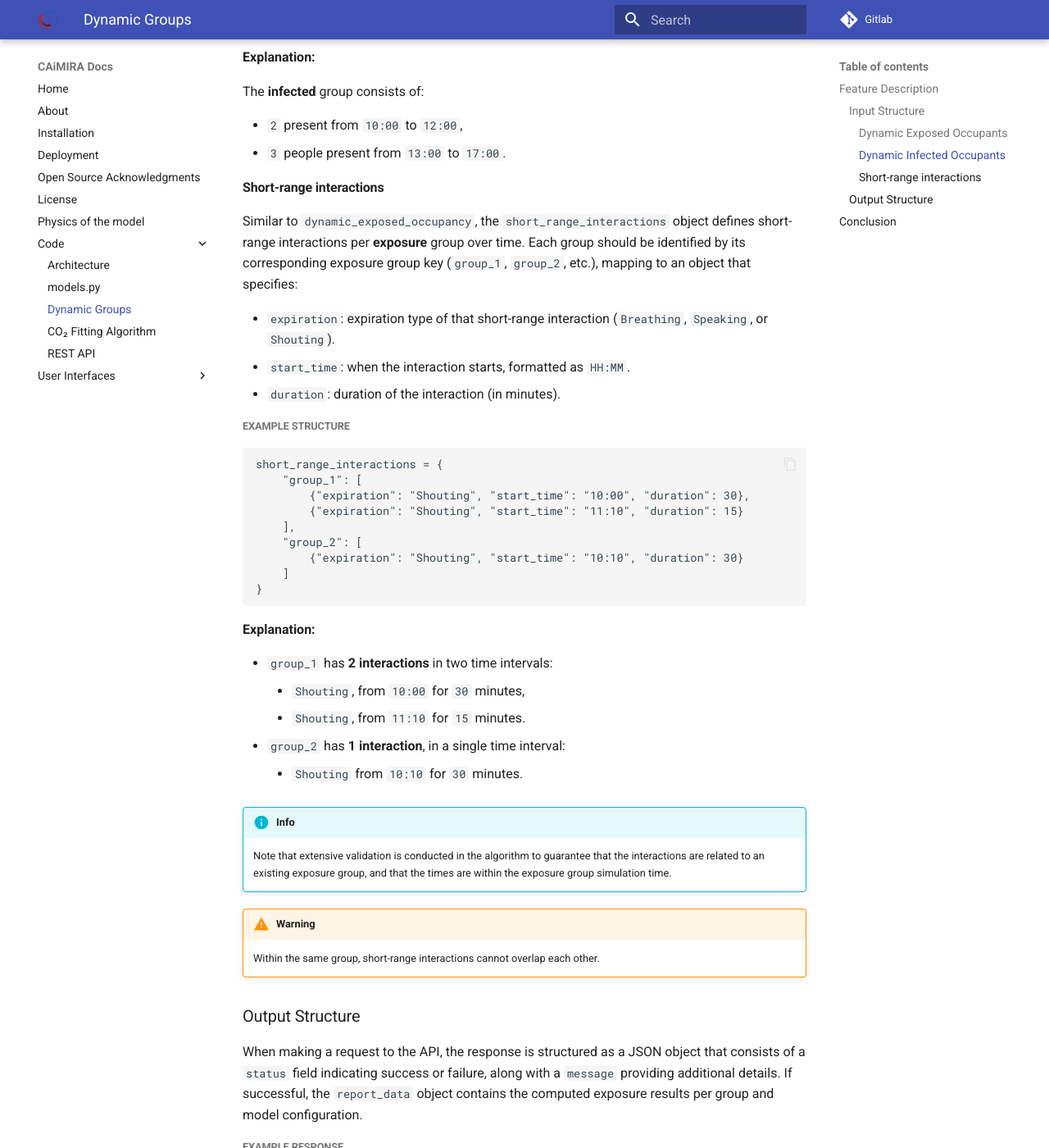
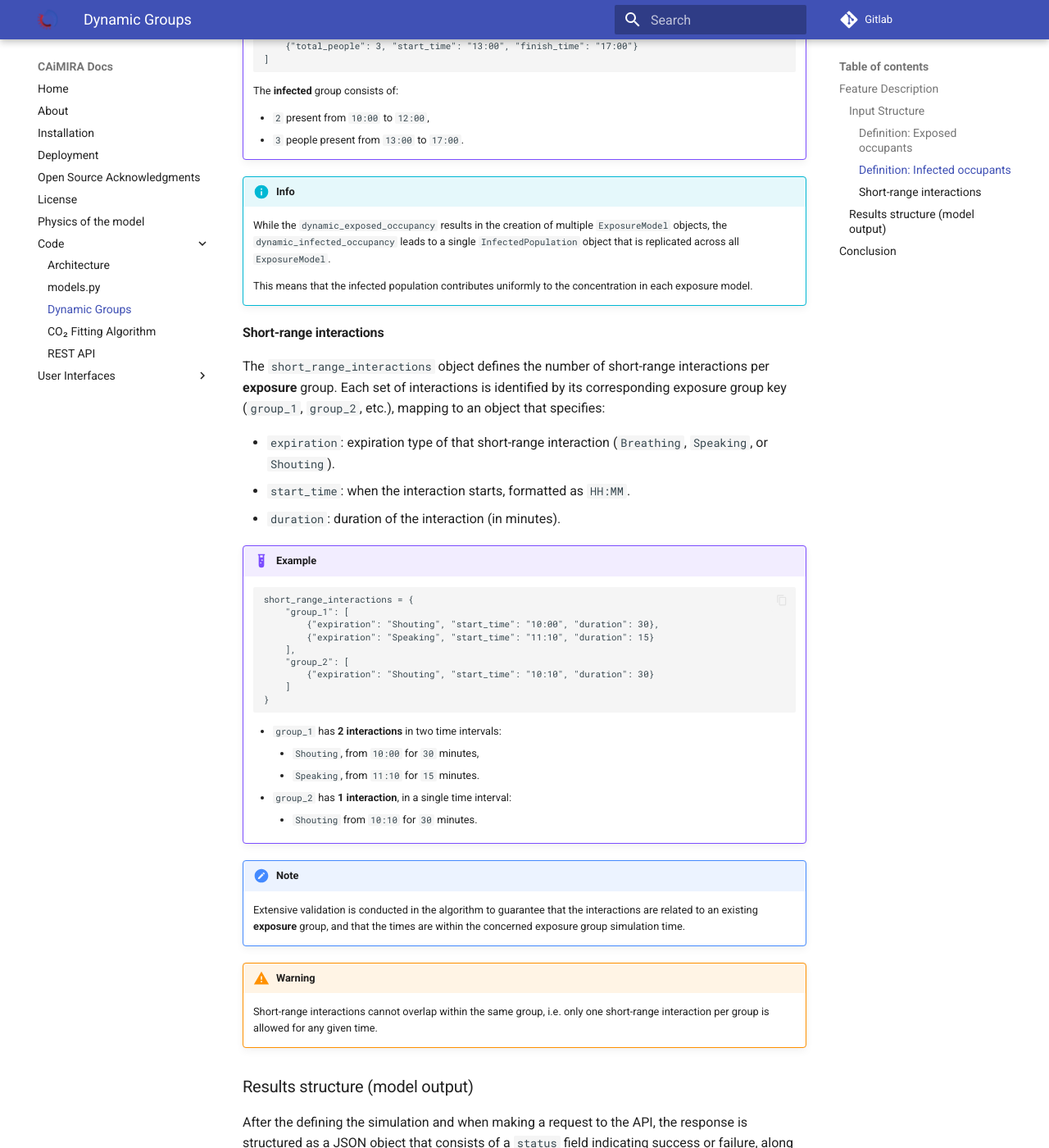
Before and after one commit to CERN/CAiMIRA, an MkDocs documentation site: the page built from caimira/docs/mkdocs/docs/code/dynamic_groups.md, in a window 1280 px wide and 1400 px high, scrolled down 1891 px. Shown: the whole window at 82% size. Built offline with MkDocs 1.6.1 and Material for MkDocs 9.7.7, drawn with Linux system fonts in a browser that asks for light colours; some of the changed text lies outside the part shown.

Commit message:
updates on dynamic groups documentation after reviewing process

````diff
--- a/caimira/docs/mkdocs/docs/code/dynamic_groups.md
+++ b/caimira/docs/mkdocs/docs/code/dynamic_groups.md
@@ -1,196 +1,190 @@
-# Dynamic Occupancy Model
+# Dynamic Occupancy Groups
 
-The dynamic occupancy model introduces the capability to handle multiple **exposure** groups within a single simulation, facilitating more accurate risk assessments, including the viral dose, probability of infection and expected new cases results. It can also be used to define groups and use the [CO<sub>2</sub> fitting algorithm](fitting_algorithm.md).
+The dynamic occupancy introduces the capability to handle multiple **exposure** groups within an event. Instead of having one single set of parameters for all the exposed (susceptible) occupants, this feature enables the model to have *n* groups, each with a specific occupancy profile and set of short-range interactions. This will facilitate more accurate risk assessments in a more heterogenous environment. This can also be used to define dynamic groups for the [CO<sub>2</sub> fitting algorithm](fitting_algorithm.md).
 
-This page covers the [description](#feature-description), [input structure](#input-structure), and [output structure](#output-structure) of this feature.
+!!!note
+    When in development mode, this feature enables the model to have *n* groups, each with their specific characteristics, e.g. masks, physical activity or host immunities.
+
+This page covers the [description](#feature-description), [input structure](#input-structure), and [results structure](#output-structure) of this feature.
 
 ## Feature Description
 
-The feature revolves around the concept of `ExposureModelGroup`, which encapsulates a set of `ExposureModel` instances. Each `ExposureModelGroup` represents a distinct group of individuals exposed to environmental conditions, allowing separate evaluation of infection risks and new case expectations.
+The feature revolves around the concept of a new `ExposureModelGroup` class, which encapsulates a set of `ExposureModel` instances. Each `ExposureModel` represents a distinct group of exposed occupants.
 
 ### Input Structure
 
-The dynamic groups modeling is controlled by the `occupancy_format` input, set as `static` by default. To enable the dynamic modelling, the corresponding value should be set to `dynamic`:
+The modelling of dynamic groups is controlled by the `occupancy_format` input, set as `static` by default. To enable it, the corresponding value should be set to `dynamic`:
 
 ```
 occupancy_format = "dynamic"
 ```
 
-#### Dynamic Exposed Occupants
+#### Definition: Exposed occupants
 
 The `dynamic_exposed_occupancy` object defines the presence of exposed population groups over time. Each group should be identified by a unique key (`group_1`, `group_2`, etc.), mapping to an object that specifies:
 
 - `total_people`: The total number of **exposed** individuals in the group.
 - `presence`: A list of time intervals (`start_time` and `finish_time`) during which the group was present, formatted as `HH:MM`.
 
-##### Example Structure:
+!!!example
 
-```
-dynamic_exposed_occupancy = {
-    "group_1": {
-        "total_people": 5,
-        "presence": [
-            {"start_time": "09:00", "finish_time": "12:00"},
-            {"start_time": "13:00", "finish_time": "17:00"}
-        ]
-    },
-    "group_2": {
-        "total_people": 10,
-        "presence": [
-            {"start_time": "10:00", "finish_time": "11:00"}
-        ]
-    }
-}
-```
+        dynamic_exposed_occupancy = {
+            "group_1": {
+                "total_people": 5,
+                "presence": [
+                    {"start_time": "09:00", "finish_time": "12:00"},
+                    {"start_time": "13:00", "finish_time": "17:00"}
+                ]
+            },
+            "group_2": {
+                "total_people": 10,
+                "presence": [
+                    {"start_time": "10:00", "finish_time": "11:00"}
+                ]
+            }
+        }
 
-**Explanation:**
+    - `group_1` consists of **5 individuals** present in two time intervals:
+        - `09:00` to `12:00`.
+        - `13:00` to `17:00`.
+    - `group_2` consists of **10 individuals**, present from:
+        - `10:00` to `11:00`.
 
-- `group_1` consists of **5 individuals** present in two time intervals:
-    - `09:00` to `12:00`.
-    - `13:00` to `17:00`.
-- `group_2` consists of **10 individuals**, present from:
-    - `10:00` to `11:00`.
-
-#### Dynamic Infected Occupants
+#### Definition: Infected occupants
 
 Unlike the `dynamic_exposed_occupancy`, the `dynamic_infected_occupancy` represents a single group of infected occupants that contributes to all exposure groups. It should be defined as a list where each entry defines a time interval during which infected individuals were present. Each entry includes:
 
 - `total_people`: the total number of **infected** individuals in the group,
 - `start_time` and `finish_time`: the time boundaries at which the occupants were present, formatted as `HH:MM`.
 
-##### Example Structure
+!!!example
 
-```
-dynamic_infected_occupancy = [
-    {"total_people": 2, "start_time": "10:00", "finish_time": "12:00"},
-    {"total_people": 3, "start_time": "13:00", "finish_time": "17:00"}
-]
-```
+        dynamic_infected_occupancy = [
+            {"total_people": 2, "start_time": "10:00", "finish_time": "12:00"},
+            {"total_people": 3, "start_time": "13:00", "finish_time": "17:00"}
+        ]
 
-**Explanation:**
+    The **infected** group consists of:
 
-The **infected** group consists of:
+    - `2` present from `10:00` to `12:00`,
+    - `3` people present from `13:00` to `17:00`.
 
-- `2` present from `10:00` to `12:00`,
-- `3` people present from `13:00` to `17:00`.
+!!!info
+    While the `dynamic_exposed_occupancy` results in the creation of multiple `ExposureModel` objects, the `dynamic_infected_occupancy` leads to a single `InfectedPopulation` object that is replicated across all `ExposureModel`.
+
+    This means that the infected population contributes uniformly to the concentration in each exposure model.
 
 #### Short-range interactions
 
-Similar to `dynamic_exposed_occupancy`, the `short_range_interactions` object defines short-range interactions per **exposure** group over time. Each group should be identified by its corresponding exposure group key (`group_1`, `group_2`, etc.), mapping to an object that specifies:
+The `short_range_interactions` object defines the number of short-range interactions per **exposure** group. Each set of interactions is identified by its corresponding exposure group key (`group_1`, `group_2`, etc.), mapping to an object that specifies:
 
 - `expiration`: expiration type of that short-range interaction (`Breathing`, `Speaking`, or `Shouting`).
 - `start_time`: when the interaction starts, formatted as `HH:MM`.
 - `duration`: duration of the interaction (in minutes).
 
-##### Example Structure
+!!!example
 
-```
-short_range_interactions = {
-    "group_1": [
-        {"expiration": "Shouting", "start_time": "10:00", "duration": 30},
-        {"expiration": "Shouting", "start_time": "11:10", "duration": 15}
-    ],
-    "group_2": [
-        {"expiration": "Shouting", "start_time": "10:10", "duration": 30}
-    ]
-}
-```
+        short_range_interactions = {
+            "group_1": [
+                {"expiration": "Shouting", "start_time": "10:00", "duration": 30},
+                {"expiration": "Speaking", "start_time": "11:10", "duration": 15}
+            ],
+            "group_2": [
+                {"expiration": "Shouting", "start_time": "10:10", "duration": 30}
+            ]
+        }
 
-**Explanation:**
+    - `group_1` has **2 interactions** in two time intervals:
+        - `Shouting`, from `10:00` for `30` minutes,
+        - `Speaking`, from `11:10` for `15` minutes.
+    - `group_2` has **1 interaction**, in a single time interval:
+        - `Shouting` from `10:10` for `30` minutes.
 
-- `group_1` has **2 interactions** in two time intervals:
-    - `Shouting`, from `10:00` for `30` minutes,
-    - `Shouting`, from `11:10` for `15` minutes.
-- `group_2` has **1 interaction**, in a single time interval:
-    - `Shouting` from `10:10` for `30` minutes.
-
-!!! info
-    Note that extensive validation is conducted in the algorithm to guarantee that the interactions are related to an existing exposure group, and that the times are within the exposure group simulation time.
+!!! note
+    Extensive validation is conducted in the algorithm to guarantee that the interactions are related to an existing **exposure** group, and that the times are within the concerned exposure group simulation time.
 
 !!! warning
-    Within the same group, short-range interactions cannot overlap each other.
+    Short-range interactions cannot overlap within the same group, i.e. only one short-range interaction per group is allowed for any given time.
 
-### Output Structure
+### Results structure (model output)
 
-When making a request to the API, the response is structured as a JSON object that consists of a `status` field indicating success or failure, along with a `message` providing additional details. If successful, the `report_data` object contains the computed exposure results per group and model configuration.
+After the defining the simulation and when making a request to the API, the response is structured as a JSON object that consists of a `status` field indicating success or failure, along with a `message` providing additional details. If successful, the `report_data` object contains the computed exposure results per group and model configuration.
 
-##### Example Response
+!!!example
 
-```
-{
-    "status": "success",
-    "message": "Results generated successfully",
-    "report_data": {
-        "model": ...,
-        "times": ...,
-        "CO2_concentrations": ...,
-        "groups": {
-            "group_1": {
-                "prob_inf": ...,
-                "prob_inf_sd": ...,
-                "prob_dist": ...,
-                "prob_hist_count": ...,
-                "prob_hist_bins": ...,
-                "expected_new_cases": ...,
-                "exposed_presence_intervals": ...,
-                "concentrations": ...,
-                "cumulative_doses": ...,
-                "long_range_prob": ...,
-                "long_range_R0": ...,
-                "short_range_interactions": ...,
-                "concentrations_zoomed": ...,
-                "long_range_cumulative_doses": ...
-            },
-            "group_2": ...
+        {
+            "status": "success",
+            "message": "Results generated successfully",
+            "report_data": {
+                "model": ...,
+                "times": ...,
+                "CO2_concentrations": ...,
+                "groups": {
+                    "group_1": {
+                        "prob_inf": ...,
+                        "prob_inf_sd": ...,
+                        "prob_dist": ...,
+                        "prob_hist_count": ...,
+                        "prob_hist_bins": ...,
+                        "expected_new_cases": ...,
+                        "exposed_presence_intervals": ...,
+                        "concentrations": ...,
+                        "cumulative_doses": ...,
+                        "long_range_prob": ...,
+                        "long_range_R0": ...,
+                        "short_range_interactions": ...,
+                        "concentrations_zoomed": ...,
+                        "long_range_cumulative_doses": ...
+                    },
+                    "group_2": ...
+                }
+            }
         }
-    }
-}
-```
 
-**Explanation:**
+    The output response is structured as follows:
 
-The output response is structured as follows:
+    - Top-Level Fields:
 
-###### Top-Level Fields:
+        - `status` (string) – Indicates whether the request was successful (`"success"`) or if an error occurred (`"error"`).
+        - `message` (string) – Provides a brief description of the response outcome.
 
-- `status` (string) – Indicates whether the request was successful (`"success"`) or if an error occurred (`"error"`).
-- `message` (string) – Provides a brief description of the response outcome.
+    - `report_data` Object:
 
-###### `report_data` Object:
+        - `model` (object) – Representation of the exposure model used.
+        - `times` (array) – Full simulation timestamps.
+        - `CO2_concentrations` (array) – CO<sub>2</sub> concentration levels over time.
+        - `groups` (object) – Contains the exposure results for each group.
 
-- `model` (object) – Representation of the exposure model used.
-- `times` (array) – Full simulation timestamps.
-- `CO2_concentrations` (array) – CO<sub>2</sub> concentration levels over time.
-- `groups` (object) – Contains the exposure results for each group.
+    - `groups` Object:
 
-###### `groups` Object:
+        Each key inside groups corresponds to a specific group (e.g., `"group_1"`, `"group_2"`) and contains the following fields:
 
-Each key inside groups corresponds to a specific group (e.g., `"group_1"`, `"group_2"`) and contains the following fields:
+        - `prob_inf` (float) – Mean probability of infection. For occupant groups **with** short-range interactions, this includes both short- and long-range exposures.
+        - `prob_inf_sd` (float) – Standard deviation of the probability of infection.
+        - `prob_dist` (array) – Probability distribution values.
+        - `prob_hist_count` (array) – Histogram counts for probability distribution.
+        - `prob_hist_bins` (array) – Histogram bin edges for probability distribution.
+        - `expected_new_cases` (float) – Expected number of new cases within the group.
+        - `exposed_presence_intervals` (array) – Time intervals when group members were exposed.
+        - `concentrations` (array) – Viral concentration levels over time.
+        - `cumulative_doses` (array) – Accumulated viral doses over time.
 
-- `prob_inf` (float) – Mean probability of infection.
-- `prob_inf_sd` (float) – Standard deviation of the probability of infection.
-- `prob_dist` (array) – Probability distribution values.
-- `prob_hist_count` (array) – Histogram counts for probability distribution.
-- `prob_hist_bins` (array) – Histogram bin edges for probability distribution.
-- `expected_new_cases` (float) – Expected number of new cases within the group.
-- `exposed_presence_intervals` (array) – Time intervals when group members were exposed.
-- `concentrations` (array) – Viral concentration levels over time.
-- `cumulative_doses` (array) – Accumulated viral doses over time.
+        If short-range interactions are considered, additional fields will be included:
 
-###### If short-range interactions are considered, additional fields will be included:
+        - `long_range_prob` (float) – Mean probability of infection of occupant groups **without** short-range interactions.
+        - `long_range_expected_new_cases` (float) – Expected number of new cases of occupant groups **without** short-range interactions.
+        - `short_range_interactions` (object) – Contains expiration times and short-range exposure data.
+        - `concentrations_zoomed` (array) – Higher-resolution long-range concentration data.
+        - `long_range_cumulative_doses` (array) – Accumulated viral doses from long-range interactions.
 
-- `long_range_prob` (float) – Mean probability of infection from long-range transmission.
-- `long_range_R0` (float) – Expected number of new cases from long-range transmission.
-- `short_range_interactions` (object) – Contains expiration times and short-range exposure data.
-- `concentrations_zoomed` (array) – Higher-resolution long-range concentration data.
-- `long_range_cumulative_doses` (array) – Accumulated viral doses from long-range interactions.
-
-!!! note
-    Regardless of whether the structure is `static` or `dynamic`, the output format will always follow the described structure.
-    When using a `static` structure, a group object with a predefined identifier is created.
+    !!!note
+        Regardless of whether the `occupancy_format` is `static` or `dynamic`, the output format will always follow the described structure.
+        When using a `static` structure, a group object with a predefined identifier is created.
 
 ## Conclusion
 
-The dynamic occupancy model feature enhances CAiMIRA's capabilities by allowing detailed assessment of exposure groups' impacts on infection dynamics.
+The dynamic occupancy feature enhances CAiMIRA's flexibility to apply different groups to the occupants in the event, allowing for a more detailed and accurate assessment of risk.
 
-On examples on how to extend and use the REST API please refer to the [REST API]('./rest_api') page. Recall that `occupancy_format` must be set to `dynamic` and `dynamic_exposed_occupancy`, `dynamic_infected_occupancy`, and `short_range_interactions` correctly defined.
+The `occupancy_format` entry must be set to `dynamic` and the `dynamic_exposed_occupancy`, `dynamic_infected_occupancy`, and `short_range_interactions` correctly defined, as detailed above, for the feature to work properly.
+
+For examples on how to extend and use the REST API, see [REST API](rest_api.md).
````
